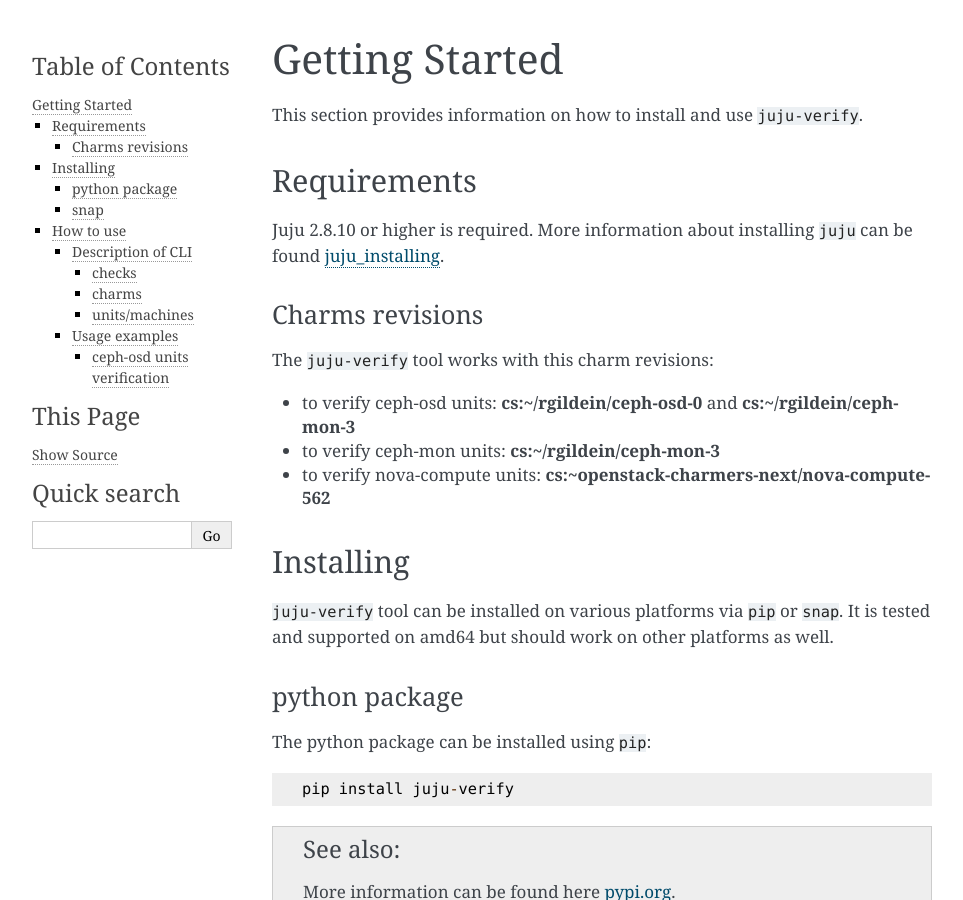
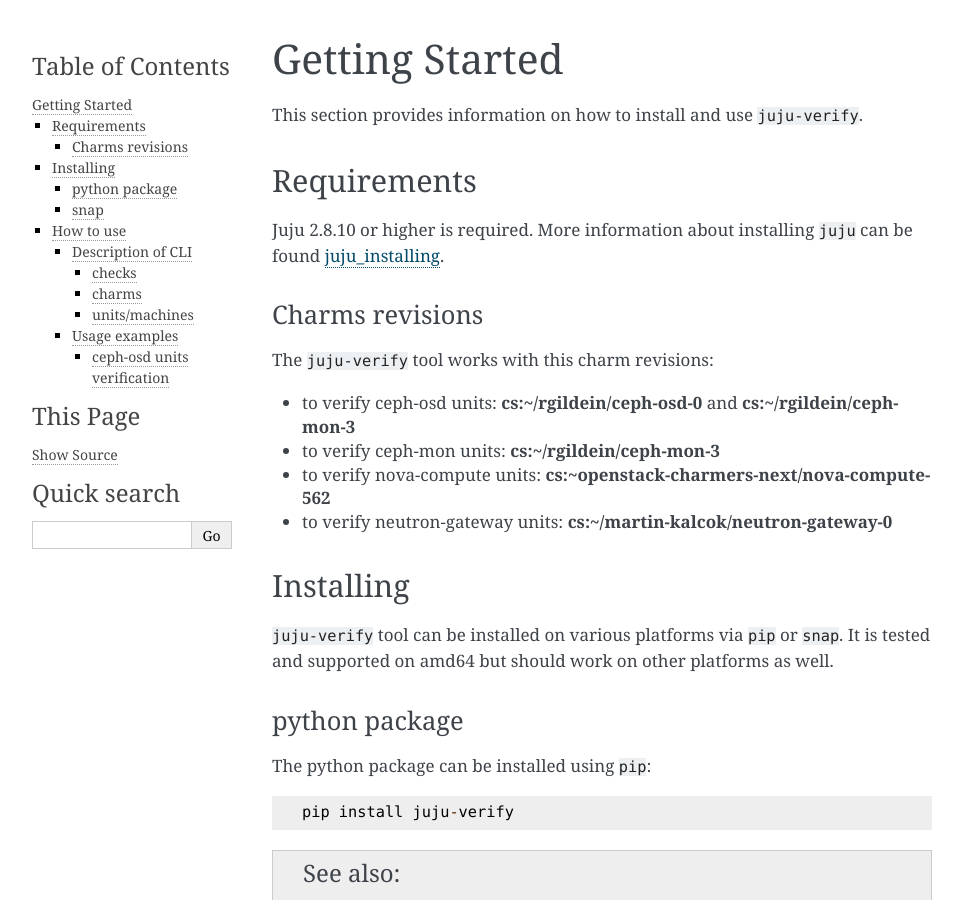
Before and after one commit to canonical/juju-verify, a Sphinx documentation site: the page built from docs/getting-started.rst, in a window 1280 px wide and 900 px high. Shown: the whole window, without its empty margins (148-1111 px from the left). Built offline with Sphinx 7.4.7, drawn with Linux system fonts in a browser that asks for light colours; pages that are not in the unit, such as notebooks, are missing from menus.

Commit message:
add neutron-gateway to revisions

```diff
--- a/docs/changelog.rst
+++ b/docs/changelog.rst
@@ -9,6 +9,7 @@
   * to verify ceph-osd units: **cs:~/rgildein/ceph-osd-0** and **cs:~/rgildein/ceph-mon-3**
   * to verify ceph-mon units: **cs:~/rgildein/ceph-mon-3**
   * to verify nova-compute units: **cs:~openstack-charmers-next/nova-compute-562**
+  * to verify neutron-gateway units: **cs:~/martin-kalcok/neutron-gateway-0**
 
 0.2.1
 ^^^^^
--- a/docs/getting-started.rst
+++ b/docs/getting-started.rst
@@ -17,6 +17,7 @@
 * to verify ceph-osd units: **cs:~/rgildein/ceph-osd-0** and **cs:~/rgildein/ceph-mon-3**
 * to verify ceph-mon units: **cs:~/rgildein/ceph-mon-3**
 * to verify nova-compute units: **cs:~openstack-charmers-next/nova-compute-562**
+* to verify neutron-gateway units: **cs:~/martin-kalcok/neutron-gateway-0**
 
 
 Installing
@@ -99,6 +100,7 @@
 
 At the same time, both checks are implemented for the following charms:
 
+* neutron-gateway
 * nova-compute
 * ceph-osd
 * ceph-mon
```
Also changed, not shown: README.md (+2 -1 lines).
